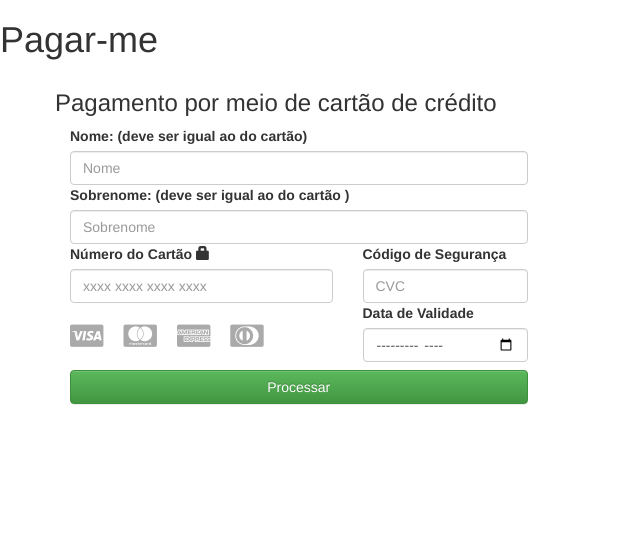
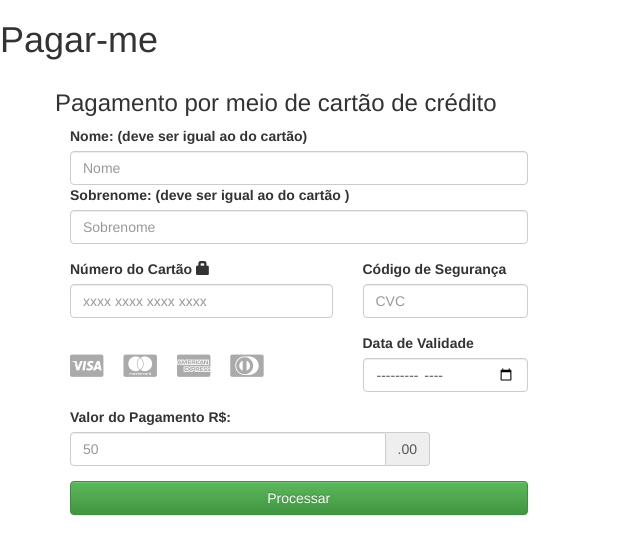
Before and after one commit to edsonma/pagar_me, a React (Create React App) app: page / in a window 1280 px wide. Shown: the top 554 px of the page, without its empty margins (0-640 px from the left). Built offline with nearby package versions, Linux system fonts and the light colour scheme.

Commit message:
Transaction form view created (Todo: need to connect with pagarme api)

```diff
--- a/src/components/transaction.js
+++ b/src/components/transaction.js
@@ -1,5 +1,5 @@
 import React, { Component } from 'react';
-import { Button, ControlLabel, FormControl } from 'react-bootstrap';
+import { Button, ControlLabel, FormControl, FormGroup, InputGroup } from 'react-bootstrap';
 import { Glyphicon, Row, Col, Grid } from 'react-bootstrap';
 import { Payment } from 'payment';
 import './transaction.css';
@@ -9,13 +9,14 @@
     super(props);
 
     this.state = {
-      nome: null,
-      numero_cartao: null,
-      sobrenome: null,
-      validate_mes: null,
-      validade_ano: null,
-      cvc: null,
-      token: null,
+      nome: "",
+      numero_cartao: 0,
+      sobrenome: "",
+      validate_mes: "",
+      validade_ano: "",
+      cvc: 0,
+      token: "",
+      valor: 0,
     };
   }
 
@@ -45,28 +46,27 @@
       <form className="TransactionForm" onSubmit={ this.handleSubmit }>
         <Grid>
         <Row>
-        <formGroup>
         <Col xs={5} md={5}>
+          <FormGroup>
             <ControlLabel> Nome: (deve ser igual ao do cartão) </ControlLabel>
             <FormControl
               type="text"
               placeholder="Nome"
               inputRef={ref => { this.nome = ref; }}
             />
-
             <ControlLabel> Sobrenome: (deve ser igual ao do cartão ) </ControlLabel>
             <FormControl
               type="text"
               placeholder="Sobrenome"
               inputRef={ref => { this.sobrenome = ref; }}
             />
+          </FormGroup>
         </Col>
-        </formGroup>
         </Row>
 
         <Row>
-        <formGroup>
         <Col xs={3} md={3}>
+          <FormGroup>
             <ControlLabel>
               Número do Cartão <Glyphicon glyph="lock" />
             </ControlLabel>
@@ -75,20 +75,22 @@
               placeholder="xxxx xxxx xxxx xxxx"
               inputRef={ref => { this.input = ref; }}
             />
+          </FormGroup>
         </Col>
         <Col xs={2} md={2}>
+          <FormGroup>
             <ControlLabel> Código de Segurança </ControlLabel>
             <FormControl
               type="number"
               placeholder="CVC"
               inputRef={ref => { this.input = ref; }}
             />
+          </FormGroup>
         </Col>
-        </formGroup>
         </Row>
 
         <Row>
-        <Col xs={3}>
+        <Col xs={3} md={3}>
           <div>
             <ul className="credit-card-list clearfix">
               <li><i data-brand="visa" className="fa fa-cc-visa"></i></li>
@@ -98,28 +100,42 @@
             </ul>
           </div>
         </Col>
-
-        <Col xs={2}>
-          <formGroup>
-          <ControlLabel> Data de Validade </ControlLabel>
-          <FormControl
-            type="month"
-            placeholder="MM/YYYY"
-          />
-          </formGroup>
+        <Col xs={2} md={2}>
+          <FormGroup>
+            <ControlLabel> Data de Validade </ControlLabel>
+            <FormControl
+              type="month"
+              placeholder="MM/YYYY"
+            />
+          </FormGroup>
         </Col>
         </Row>
 
         <Row>
-          <Col xs={5}>
-          <formGroup>
+        <Col xs={4} md={4}>
+          <FormGroup>
+            <ControlLabel> Valor do Pagamento R$: </ControlLabel>
+            <InputGroup>
+              <FormControl
+                type="number"
+                placeholder="50"
+              />
+              <InputGroup.Addon>.00</InputGroup.Addon>
+            </InputGroup>
+          </FormGroup>
+        </Col>
+      </Row>
+
+        <Row>
+          <Col xs={5} md={5}>
+          <FormGroup>
             <Button
               type="submit"
               bsStyle="success"
               block>
                 Processar
             </Button>
-          </formGroup>
+          </FormGroup>
         </Col>
       </Row>
       </Grid>
```
